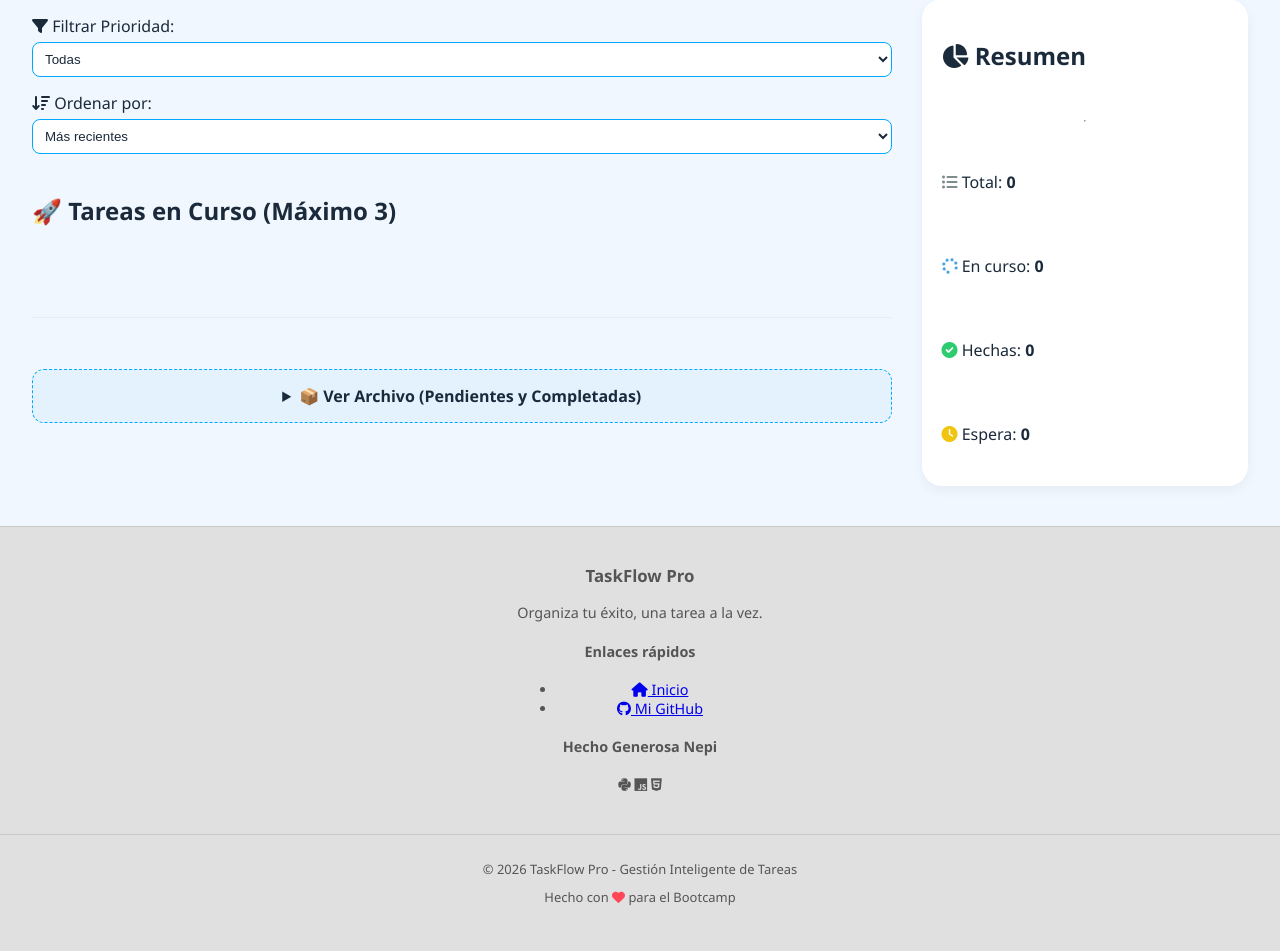
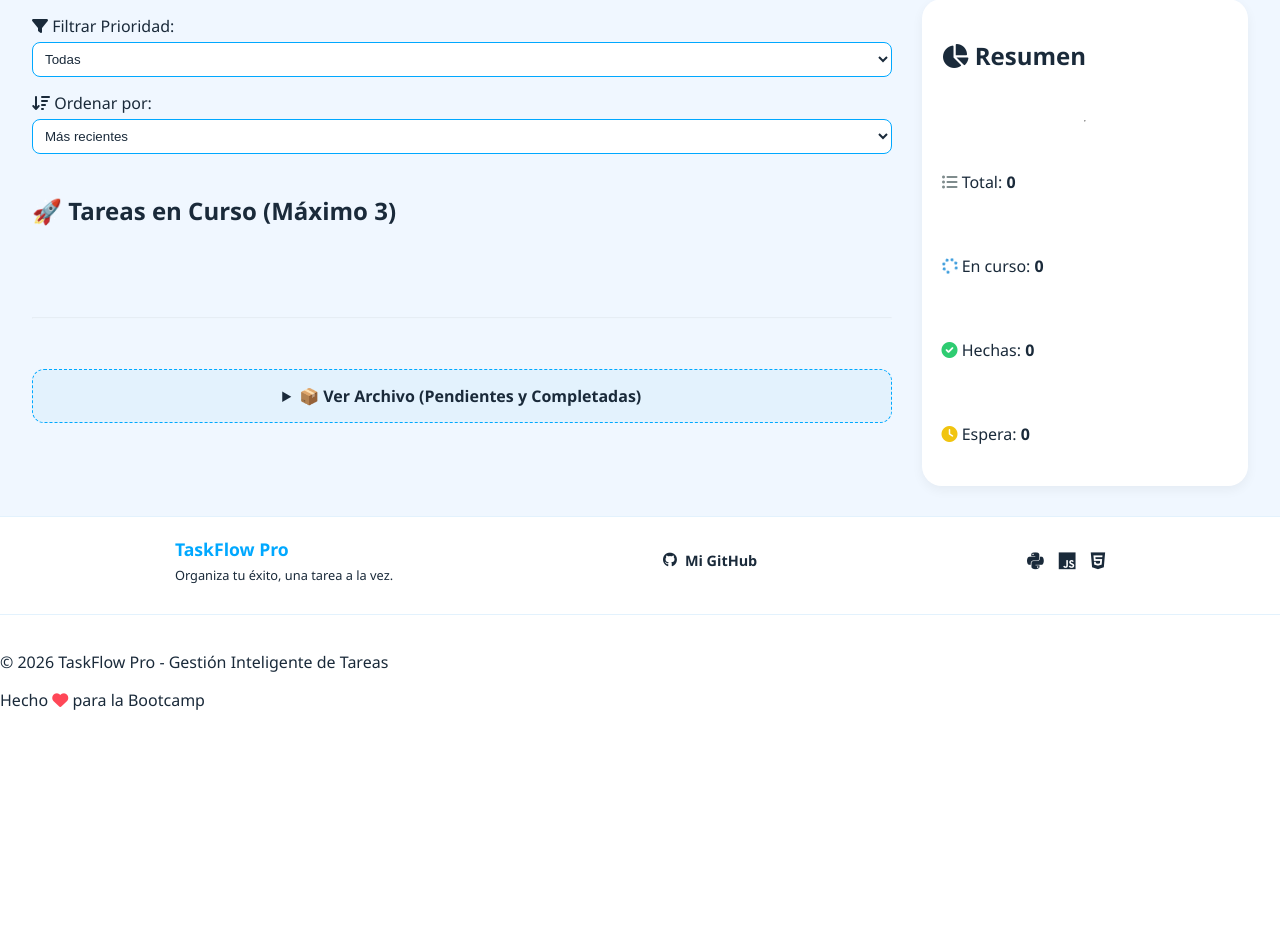
Before and after one commit to NEPIGENEROSA/Bootcamp-project, a Flask app: page / in a window 1280 px wide. Shown: the part 194-1145 px from the top of the page. After the commit the page ends 904 px from the top, so only its background shows below. Run offline with Flask 3, Linux system fonts and the light colour scheme.

Commit message:
style: slim footer without lists and direct github link

```diff
--- a/static/style.css
+++ b/static/style.css
@@ -190,29 +190,64 @@ button:hover { opacity: 0.8; }
 .fa-check-circle { color: #2ecc71 !important; }
 .fa-clock { color: #f1c40f !important; }
 
-/* Estilos para el Footer */
 .main-footer {
+    background: var(--card-bg);
+    color: var(--text-color);
+    padding: 20px 0 10px 0; /* Padding mucho más pequeño */
+    margin-top: 30px;
     width: 100%;
-    padding: 20px 0;
-    margin-top: 40px;
-    background-color: #e0e0e0; /* Gris claro para modo normal */
-    color: #555;
-    text-align: center;
-    display: flex;
-    flex-direction: column;
-    align-items: center;
-    justify-content: center;
-    font-size: 0.9em;
-    border-top: 1px solid rgba(0,0,0,0.1);
+    border-top: 1px solid var(--accent-blue);
 }
 
-/* Ajuste automático para el Modo Noche */
-body.dark-mode .main-footer {
-    background-color: #1a2a3a; /* Gris muy oscuro/azulado para modo noche */
-    color: #a0aec0;
-    border-top: 1px solid rgba(255,255,255,0.1);
+.footer-content {
+    display: flex;
+    justify-content: space-around;
+    align-items: center; /* Centrado vertical para que sea más estrecho */
+    flex-wrap: wrap;
+    max-width: 1200px;
+    margin: 0 auto;
+    padding: 0 20px;
 }
 
-.main-footer p {
-    margin: 5px 0;
+.footer-section h3 {
+    color: var(--primary-blue);
+    margin: 0;
+    font-size: 1.1em;
 }
+
+.footer-section p {
+    font-size: 0.8em;
+    margin: 5px 0 0 0;
+}
+
+/* Estilo para el enlace directo de GitHub */
+.git-link {
+    text-decoration: none;
+    color: var(--text-color);
+    font-weight: bold;
+    font-size: 0.9em;
+    display: flex;
+    align-items: center;
+    gap: 8px;
+    transition: 0.3s;
+}
+
+.git-link:hover {
+    color: var(--primary-blue);
+    transform: scale(1.05);
+}
+
+.tech-icons {
+    font-size: 1.2em; /* Iconos un pelín más pequeños */
+    display: flex;
+    gap: 15px;
+}
+
+.footer-bottom {
+    text-align: center;
+    margin-top: 15px;
+    padding-top: 10px;
+    border-top: 1px solid rgba(0,0,0,0.05);
+    font-size: 0.75em;
+    opacity: 0.6;
+}
--- a/templates/index.html
+++ b/templates/index.html
@@ -86,25 +86,22 @@
         </div>
 
         <div class="footer-section">
-            <h4>Enlaces rápidos</h4>
-            <ul>
-                <li><a href="#"><i class="fas fa-home"></i> Inicio</a></li>
-                <li><a href="https://github.com/NEPIGENEROSA" target="_blank"><i class="fab fa-github"></i> Mi GitHub</a></li>
-            </ul>
+            <a href="https://github.com/NEPIGENEROSA" target="_blank" class="git-link">
+                <i class="fab fa-github"></i> Mi GitHub
+            </a>
         </div>
 
         <div class="footer-section">
-            <h4>Hecho Generosa Nepi</h4>
             <div class="tech-icons">
-                <i class="fab fa-python" title="Python"></i>
-                <i class="fab fa-js" title="JavaScript"></i>
-                <i class="fab fa-html5" title="HTML5"></i>
+                <i class="fab fa-python"></i>
+                <i class="fab fa-js"></i>
+                <i class="fab fa-html5"></i>
             </div>
         </div>
     </div>
     <footer class="main-footer">
         <p>&copy; 2026 TaskFlow Pro - Gestión Inteligente de Tareas</p>
-        <p>Hecho con <i class="fas fa-heart" style="color: #ff4757;"></i> para el Bootcamp</p>
+        <p>Hecho <i class="fas fa-heart" style="color: #ff4757;"></i> para la Bootcamp</p>
     </footer>
     <script src="{{ url_for('static', filename='app.js') }}"></script>
 </body>
```
